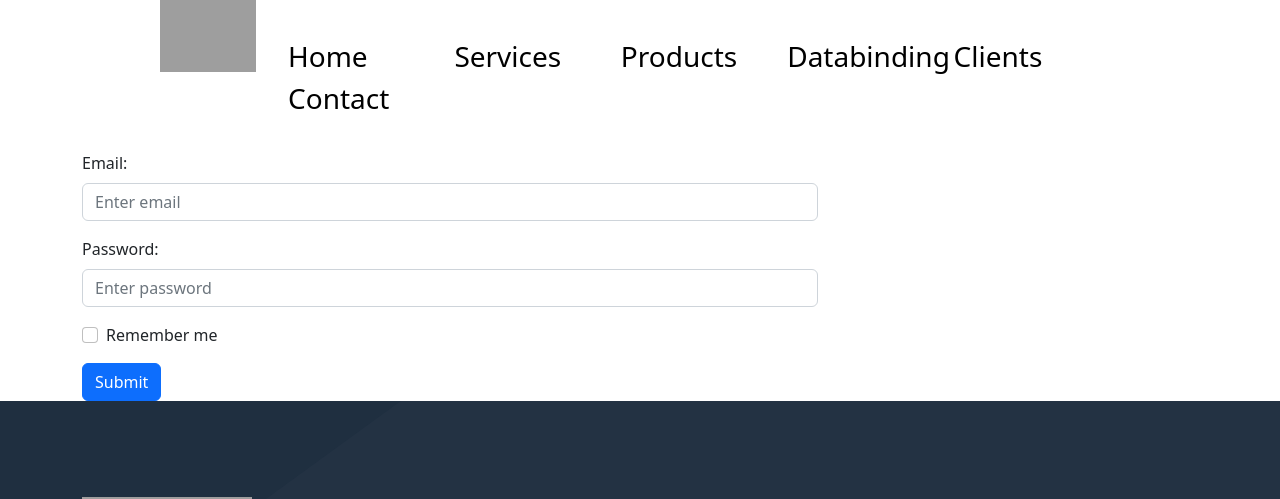
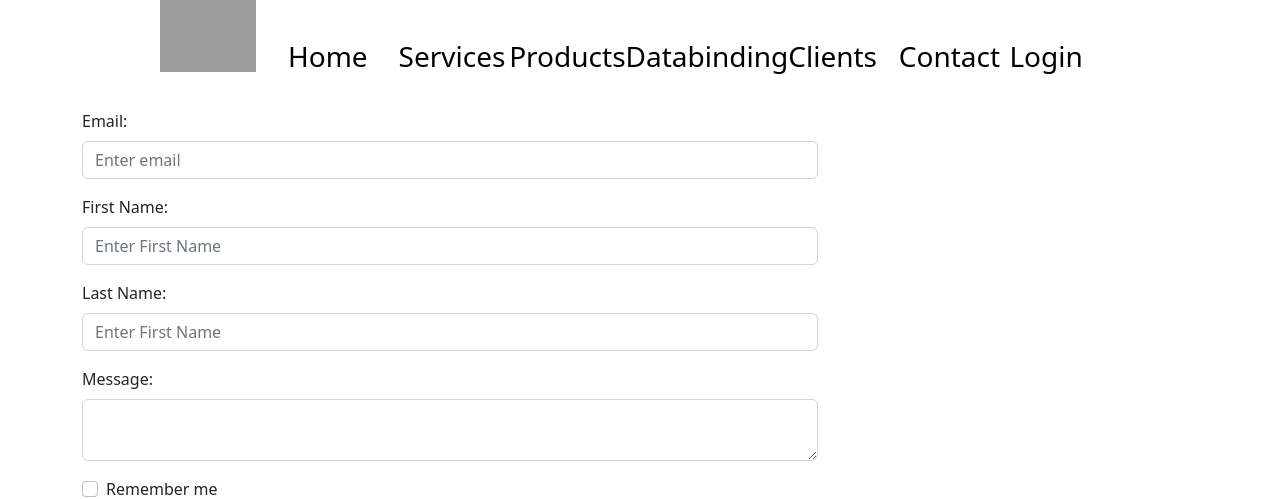
Before and after one commit to MuraliAIT/fime, an Angular app: page /contact in a window 1280 px wide. Shown: the top 499 px of the page. Built offline with nearby package versions, Linux system fonts and the light colour scheme; grey boxes are pictures that could not be loaded.

Commit message:
Template Drive & reactive form validation

```diff
--- a/src/app/app-routing.module.ts
+++ b/src/app/app-routing.module.ts
@@ -6,6 +6,7 @@ import { ContactComponent } from './contact/contact.component';
 import { DatabindingComponent } from './databinding/databinding.component';
 import { ErrorComponent } from './error/error.component';
 import { HomeComponent } from './home/home.component';
+import { LoginComponent } from './login/login.component';
 import { ProductdetailsComponent } from './productdetails/productdetails.component';
 import { ProductsComponent } from './products/products.component';
 import { ServicesComponent } from './services/services.component';
@@ -23,6 +24,7 @@ const routes: Routes = [
   },
   {path:'clients' , component:ClientsComponent},
   {path:'contact' , component:ContactComponent},
+  {path:'login',component:LoginComponent},
   {path:"**",component: ErrorComponent}
 ];
 
--- a/src/app/contact/contact.component.html
+++ b/src/app/contact/contact.component.html
@@ -19,8 +19,48 @@
                         </div>
                 </div>
                 <div class="mb-3">
-                  <label for="pwd" class="form-label">Password:</label>
-                  <input type="password" class="form-control" id="pwd" placeholder="Enter password" name="pswd">
+                  <label for="fname" class="form-label">First Name:</label>
+                  <input
+                      type="text"
+                      class="form-control"
+                      id="fname"
+                      placeholder="Enter First Name"
+                      name="fname"
+                      #fn="ngModel"
+                      [(ngModel)]="model.fn"
+                      [ngClass]="{'is-invalid':f.submitted && fn.invalid}"
+                      required
+                      minlength="8"
+                      maxlength="12"
+                      >
+                      <div *ngIf="f.submitted && fn.invalid">
+                        <div *ngIf="fn.errors?.['required']" class="text-danger">Firstname field shouldn't be empty!</div>
+                        <div *ngIf="fn.errors?.['minlength']" class="text-danger">Firstname field should be minimum of 8 characters!!</div>
+                    </div>
+                </div>
+                <div class="mb-3">
+                  <label for="lname" class="form-label">Last Name:</label>
+                  <input
+                      type="text"
+                      class="form-control"
+                      id="lname"
+                      placeholder="Enter First Name"
+                      name="fname"
+                      #ln="ngModel"
+                      [(ngModel)]="model.ln"
+                      [ngClass]="{'is-invalid':f.submitted && ln.invalid}"
+                      required
+                      minlength="8"
+                      maxlength="12"
+                      >
+                      <div *ngIf="f.submitted && ln.invalid">
+                        <div *ngIf="ln.errors?.['required']" class="text-danger">Firstname field shouldn't be empty!</div>
+                        <div *ngIf="ln.errors?.['minlength']" class="text-danger">Firstname field should be minimum of 8 characters!!</div>
+                    </div>
+                </div>
+                <div class="mb-3">
+                  <label for="msg" class="form-label">Message:</label>
+                  <textarea class="form-control"></textarea>
                 </div>
                 <div class="form-check mb-3">
                   <label class="form-check-label">
--- a/src/app/layout/header/header.component.css
+++ b/src/app/layout/header/header.component.css
@@ -6,7 +6,7 @@ header {
 
 nav ul {
     display: grid;
-    grid-template-columns: repeat(5, 1fr);
+    grid-template-columns: repeat(7, 1fr);
 }
 
 header div img {
--- a/src/app/layout/header/header.component.html
+++ b/src/app/layout/header/header.component.html
@@ -24,6 +24,9 @@
         <li>
           <a href="#" routerLink="contact" routerLinkActive="active">Contact</a>
         </li>
+        <li>
+          <a href="#" routerLink="login" routerLinkActive="active">Login</a>
+        </li>
       </ul>
     </nav>
   </header>
--- /dev/null
+++ b/src/app/login/login.component.html
@@ -0,0 +1,40 @@
+<div class="container">
+    <div class="row">
+        <div class="col-md-12">
+            <form action="#" [formGroup]="loginForm" (ngSubmit)="onSubmit()">
+                <div class="mb-3 mt-3">
+                    <label for="email" class="form-label">Email:</label>
+                    <input type="email" class="form-control" id="email" placeholder="Enter email" name="email"
+                        formControlName="email" [ngClass]="{'is-invalid':submitted && f['email'].errors}">
+                    <div *ngIf="submitted && f['email'].errors">
+                        <div *ngIf="f['email'].errors?.['required']" class="text-danger">
+                            Email field shouldn't be Empty!
+                        </div>
+                    </div>
+                </div>
+                <div class="mb-3">
+                    <label for="pwd" class="form-label">Password:</label>
+                    <input type="password" class="form-control" id="pwd" placeholder="Enter password" name="pswd"
+                        formControlName="pwd" [ngClass]="{'is-invalid':submitted && f['pwd'].errors}">
+                    <div *ngIf="submitted && f['pwd'].errors">
+                        <div *ngIf="f['pwd'].errors?.['required']" class="text-danger">
+                            password field shouldn't be Empty!
+                        </div>
+                        <div *ngIf="f['pwd'].errors?.['minlength']" class="text-danger">
+                            password field shouldn't be lesser than 8 characters!
+                        </div>
+                        <div *ngIf="f['pwd'].errors?.['maxlength']" class="text-danger">
+                            password field shouldn't be Greater than 12 characters!!
+                        </div>
+                    </div>
+                </div>
+                <div class="form-check mb-3">
+                    <label class="form-check-label">
+                        <input class="form-check-input" type="checkbox" name="remember"> Remember me
+                    </label>
+                </div>
+                <button type="submit" class="btn btn-primary">Submit</button>
+            </form>
+        </div>
+    </div>
+</div>>
--- /dev/null
+++ b/src/app/login/login.component.ts
@@ -0,0 +1,31 @@
+import { Component, OnInit } from '@angular/core';
+import { FormBuilder,FormGroup,Validators } from '@angular/forms';
+
+@Component({
+  selector: 'app-login',
+  templateUrl: './login.component.html',
+  styleUrls: ['./login.component.css']
+})
+export class LoginComponent implements OnInit {
+  loginForm: FormGroup;
+  submitted:boolean;
+  constructor(private formBuilder: FormBuilder) {
+    this.loginForm = this.formBuilder.group({
+      email:["",Validators.required],
+      pwd:["",[Validators.required,Validators.minLength(8),Validators.maxLength(12)]]
+    });
+    this.submitted = false;
+  }
+  get f(){
+    return this.loginForm.controls
+  }
+
+  ngOnInit(): void {
+  }
+
+  onSubmit(): void{
+    this.submitted = true;
+    console.log(this.loginForm)
+  }
+
+}
```
Also changed, not shown: src/app/app.module.ts (+6 -3 lines), src/app/login/login.component.css (added), 1 other file (tests, documents, lock files or other folders).
